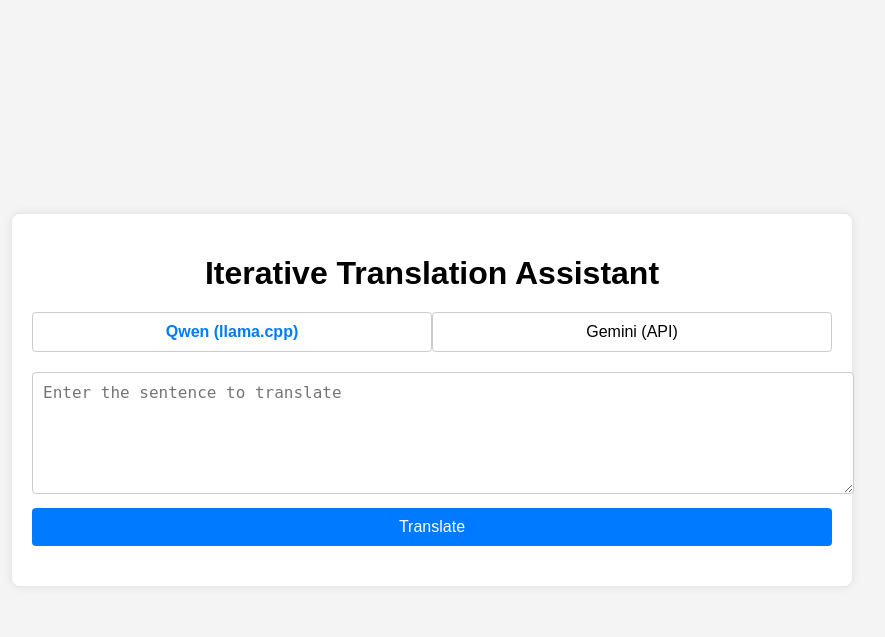
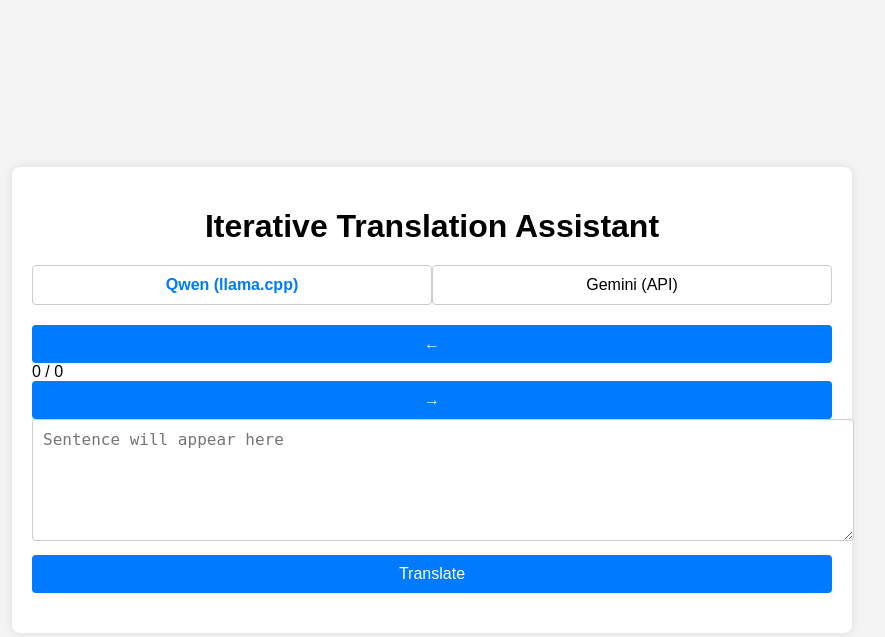
Before and after one commit to linkage001/translatation_ui, a Flask app: template templates/index.html in a window 1280 px wide. Shown: the top 637 px of the page, without its empty margins (208-1093 px from the left). Run offline with Flask 3, Linux system fonts and the light colour scheme; the template is opened without the code that fills it, so the values that code supplies are empty; parts of the project's set-up code (start-up, migrations or seed data) failed here and were passed over.

Commit message:
Update index.html
Added buttons to navigate thorugh segments; fixed the page crop bug; changed buttons layout and design

```diff
--- a/templates/index.html
+++ b/templates/index.html
@@ -4,26 +4,45 @@
     <meta charset="UTF-8">
     <meta name="viewport" content="width=device-width, initial-scale=1.0">
     <title>Iterative Translation Assistant</title>
+
+    <!-- main stylesheet -->
     <link rel="stylesheet" href="{{ url_for('static', filename='css/style.css') }}">
 </head>
 <body>
     <div class="container">
         <h1>Iterative Translation Assistant</h1>
+
+        <!-- model picker ---------------------------------------------------- -->
         <div id="model-selector">
             <label>
                 <input type="radio" name="model" value="qwen" checked>
-                <span>Qwen (llama.cpp)</span>
+                <span>Qwen&nbsp;(llama.cpp)</span>
             </label>
             <label>
                 <input type="radio" name="model" value="gemini">
-                <span>Gemini (API)</span>
+                <span>Gemini&nbsp;(API)</span>
             </label>
         </div>
-        <textarea id="original-text-input" placeholder="Enter the sentence to translate"></textarea>
+
+        <!-- navigation + progress bar --------------------------------------- -->
+        <div id="progress-bar">
+            <button id="prev-button" title="Previous sentence">&larr;</button>
+            <span id="progress-text">0&nbsp;/&nbsp;0</span>
+            <button id="next-button" title="Next sentence">&rarr;</button>
+        </div>
+
+        <!-- current sentence (read-only) ------------------------------------ -->
+        <textarea id="original-text-input" placeholder="Sentence will appear here" readonly></textarea>
+
+        <!-- translate trigger ------------------------------------------------ -->
         <button id="translate-button">Translate</button>
+
+        <!-- results + messages ---------------------------------------------- -->
         <div id="alternatives-container"></div>
-        <div id="error-message" style="color: red;"></div>
+        <div id="error-message" style="color:red;"></div>
     </div>
+
+    <!-- scripts -->
     <script src="{{ url_for('static', filename='js/utils.js') }}" defer></script>
     <script src="{{ url_for('static', filename='js/script.js') }}" defer></script>
 </body>
```
